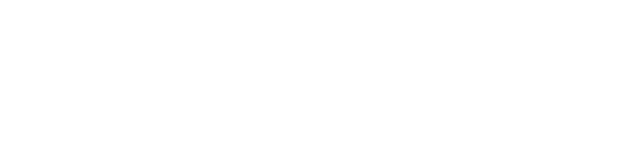
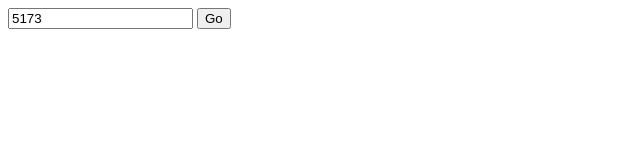
Before and after one commit to vincenzodivita/js-gotolocalhost, a plain HTML site: page index.html in a window 1280 px wide. Shown: the whole page, without its empty margins (0-640 px from the left). Drawn offline with Linux system fonts and the light colour scheme.

Commit message:
Add input number and link with button

```diff
--- a/index.html
+++ b/index.html
@@ -7,5 +7,10 @@
 </head>
 <body>
 
+    <input type="number" value="5173" id="input-value">
+    <a id="link" href="#">
+        <button id="btn">Go</button>
+    </a>
+
 </body>
 </html>
```
